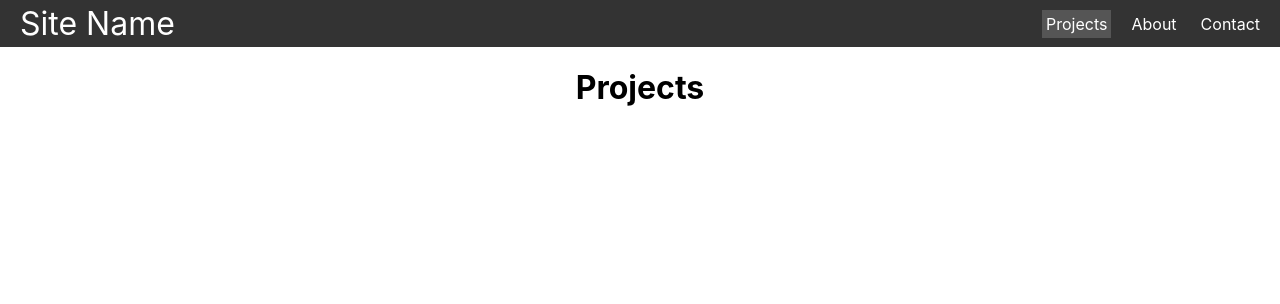
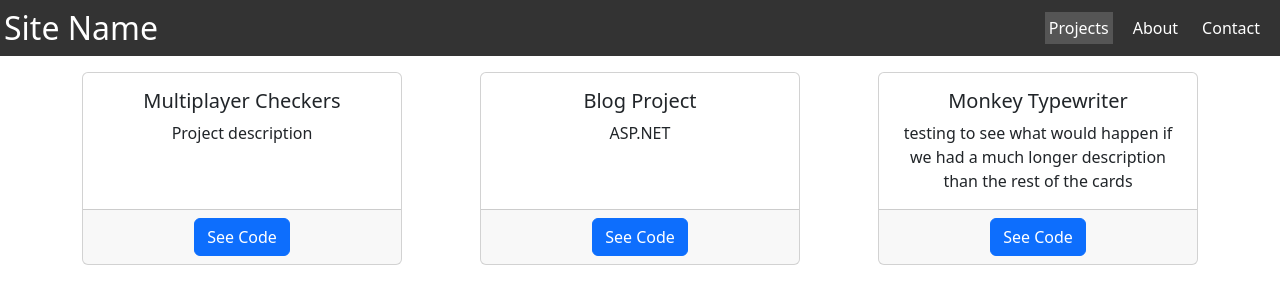
Before and after one commit to kylewillis21/portfolio, a React (Create React App) app in the folder portfolio/: page /projects in a window 1280 px wide. Shown: the top 304 px of the page. Built offline with nearby package versions, Linux system fonts and the light colour scheme.

Commit message:
Created a template of the project page with some cards that will be used for each project

```diff
--- a/portfolio/package.json
+++ b/portfolio/package.json
@@ -6,10 +6,12 @@
     "@testing-library/jest-dom": "^5.17.0",
     "@testing-library/react": "^13.4.0",
     "@testing-library/user-event": "^13.5.0",
+    "bootstrap": "^5.3.3",
     "react": "^18.3.1",
+    "react-bootstrap": "^2.10.2",
     "react-dom": "^18.3.1",
     "react-router-dom": "^6.23.1",
-    "react-scripts": "5.0.1",
+    "react-scripts": "^5.0.1",
     "web-vitals": "^2.1.4"
   },
   "scripts": {
--- a/portfolio/src/App.js
+++ b/portfolio/src/App.js
@@ -1,5 +1,6 @@
 import './App.css';
 import "./styles/styles.css";
+import 'bootstrap/dist/css/bootstrap.min.css'
 
 import { Route, Routes } from "react-router-dom";
 
--- /dev/null
+++ b/portfolio/src/components/ProjectCard.js
@@ -0,0 +1,21 @@
+import React from 'react'
+import Card from 'react-bootstrap/Card'
+import Button from 'react-bootstrap/Button'
+
+export default function ProjectCard({ title, description, buttonLink }) {
+    return (
+    <Card
+        style={{width: '20rem'}}
+    >
+        <Card.Body>
+            <Card.Title>{title}</Card.Title>
+            <Card.Text>{description}</Card.Text>
+        </Card.Body>
+        <Card.Footer>
+            <a href={buttonLink} target="_blank" rel="noopener noreferrer">
+                <Button variant="primary">See Code</Button>
+            </a>
+        </Card.Footer>
+    </Card>
+    );
+}
--- a/portfolio/src/pages/Projects.js
+++ b/portfolio/src/pages/Projects.js
@@ -1,3 +1,24 @@
+import React from 'react'
+import ProjectCard from "../components/ProjectCard"
+
 export default function Projects() {
-    return <h1>Projects</h1>
+    return (
+        <div className='projectContainer'>
+            <ProjectCard
+                title="Multiplayer Checkers"
+                description="Project description"
+                buttonLink="https://github.com/kylewillis21/MultiplayerCheckers"
+            />
+            <ProjectCard
+                title="Blog Project"
+                description="ASP.NET"
+                buttonLink="https://github.com/kylewillis21/BlogProject"
+            />
+            <ProjectCard
+                title="Monkey Typewriter"
+                description="testing to see what would happen if we had a much longer description than the rest of the cards"
+                buttonLink="https://github.com/kylewillis21/Monkey-Typewriter"
+            />
+        </div>
+    )
  }
--- a/portfolio/src/styles/styles.css
+++ b/portfolio/src/styles/styles.css
@@ -49,3 +49,19 @@ body {
 .nav li:hover {
     background-color: #777;
 }
+
+/* project styling */
+.projectContainer {
+    display: flex;
+    justify-content: space-between;
+}
+
+.customCard {
+    width: 20rem;
+    border: 2px solid black;
+    border-radius: 10px;
+}
+
+.buttonContainer {
+    bottom: 3px;
+}
```
Also changed, not shown: 1 other file (tests, documents, lock files or other folders).
